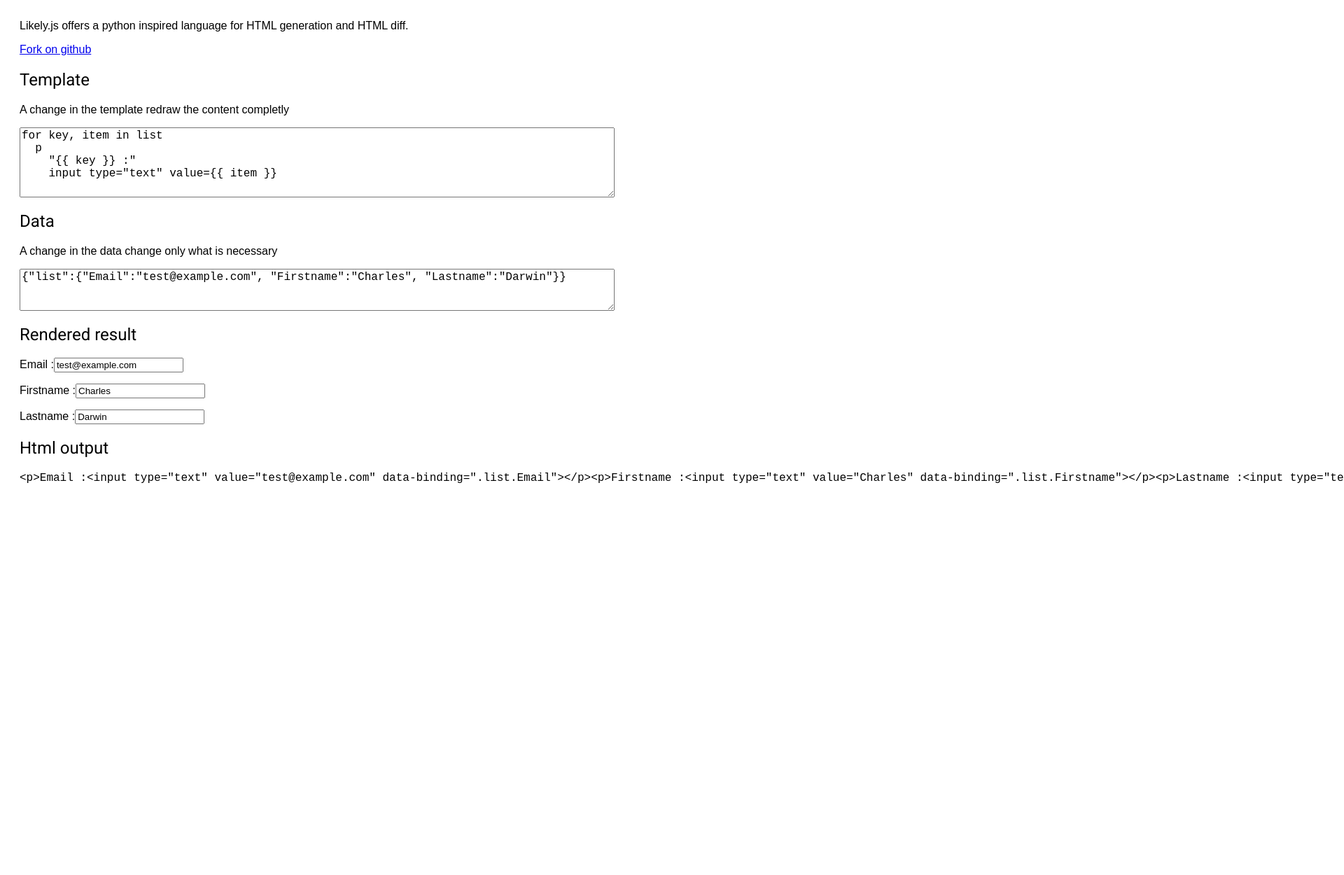
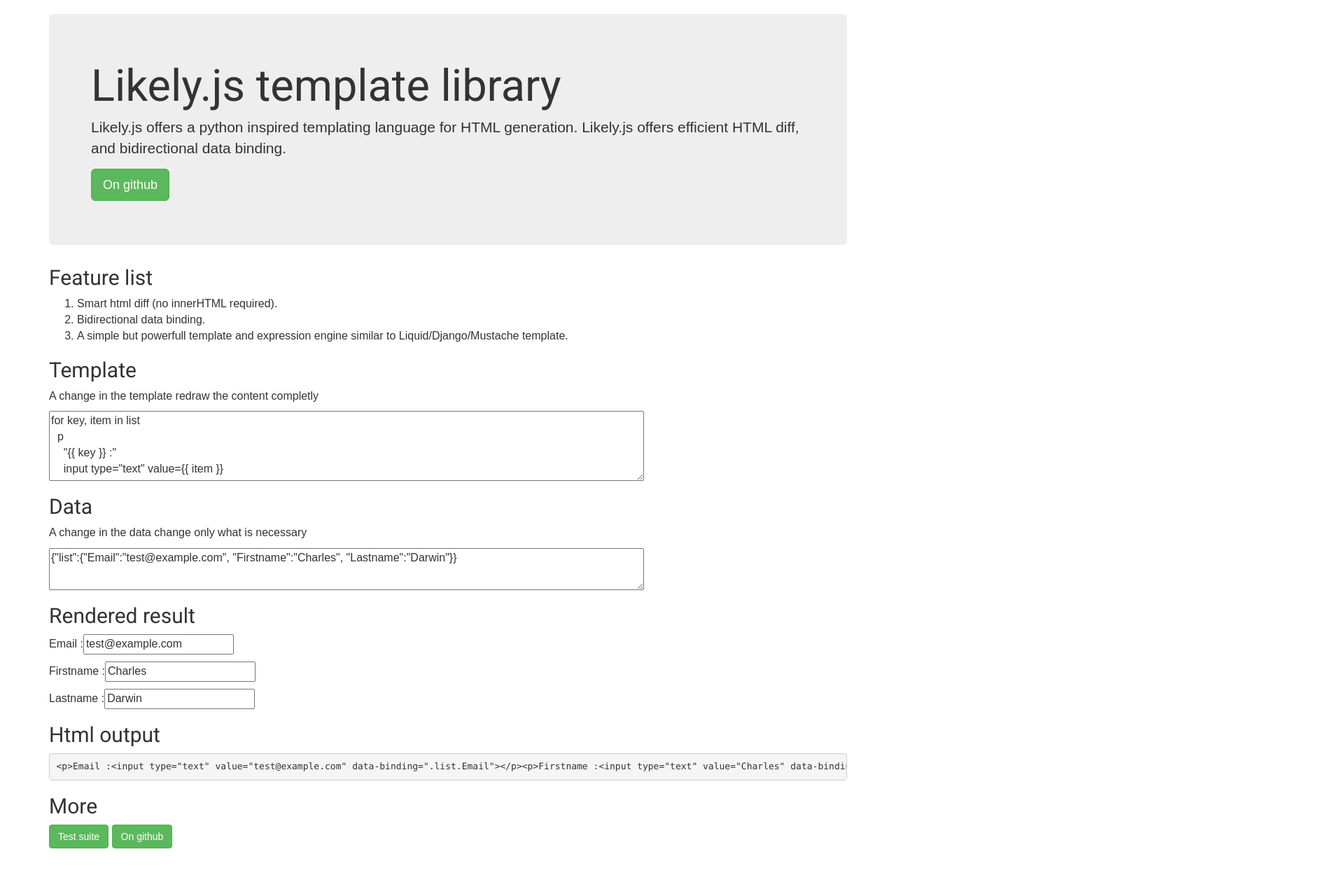
Before and after one commit to batiste/likely.js, a plain HTML site: page index.html in a window 1280 px wide. Shown: the top 1250 px of the page at 70% size, 1920 px wide, since content can reach past the window. Before the commit the page ends 800 px from the top, so only its background shows below. Drawn offline with nearby package versions, Linux system fonts and the light colour scheme.

Commit message:
Marketing

```diff
--- a/index.html
+++ b/index.html
@@ -2,6 +2,8 @@
 <head>
 <title></title>
 <link href='http://fonts.googleapis.com/css?family=Roboto:400,100,100italic,300' rel='stylesheet' type='text/css'>
+<!-- Latest compiled and minified CSS -->
+<link rel="stylesheet" href="http://netdna.bootstrapcdn.com/bootstrap/3.1.1/css/bootstrap.min.css">
 <style>
 
 body {
@@ -32,7 +34,7 @@
 
 @-moz-keyframes slidein {
   from {
-    background:#ee0;
+    background:#47a447;
   }
 
   to {
@@ -42,7 +44,7 @@
 
 @-webkit-keyframes slidein {
   from {
-    background:#ee0;
+    background:#47a447;
   }
 
   to {
@@ -54,9 +56,23 @@
 </head>
 <body>
 
-<p>Likely.js offers a python inspired language for HTML generation and HTML diff.</p>
+<div class="container">
+  <div class="header">
 
-<p><a href="https://github.com/batiste/likely.js">Fork on github</a></p>
+  <div class="jumbotron">
+    <h1>Likely.js template library</h1>
+    <p class="lead">Likely.js offers a python inspired templating language for HTML generation. Likely.js offers
+      efficient HTML diff, and bidirectional data binding.</p>
+    <p><a class="btn btn-lg btn-success" href="https://github.com/batiste/likely.js" role="button">On github</a></p>
+  </div>
+
+<h2>Feature list</h2>
+
+<ol>
+  <li>Smart html diff (no innerHTML required).</li>
+  <li>Bidirectional data binding.</li>
+  <li>A simple but powerfull template and expression engine similar to Liquid/Django/Mustache template.</li>
+</ol>
 
 <h2>Template</h2>
 
@@ -84,7 +100,14 @@
 <pre id="result">
 </pre>
 
+<h2>More</h2>
 
+<a href="testsuite.html" class="btn btn-success">Test suite</a>
+<a class="btn btn-success" href="https://github.com/batiste/likely.js">On github</a>
+
+
+</div>
+</div>
 
 <script src="likely.js"></script>
 
```
